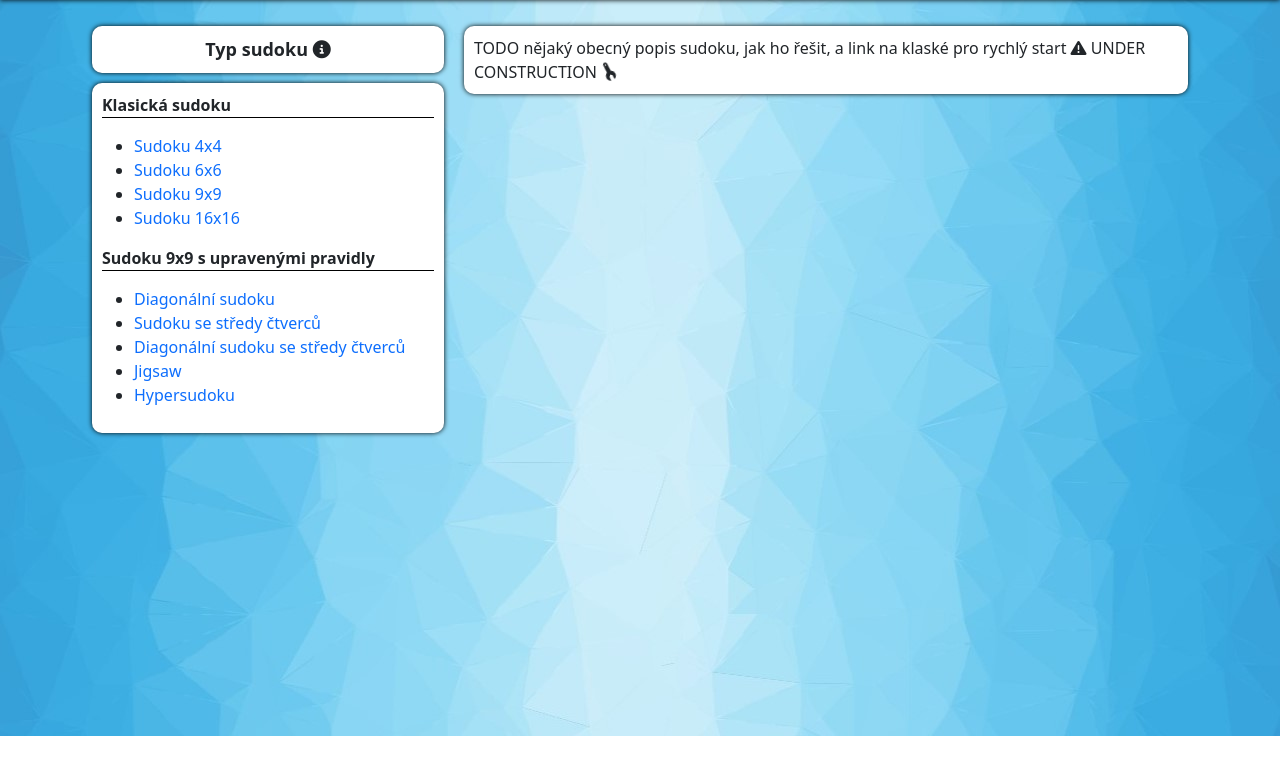
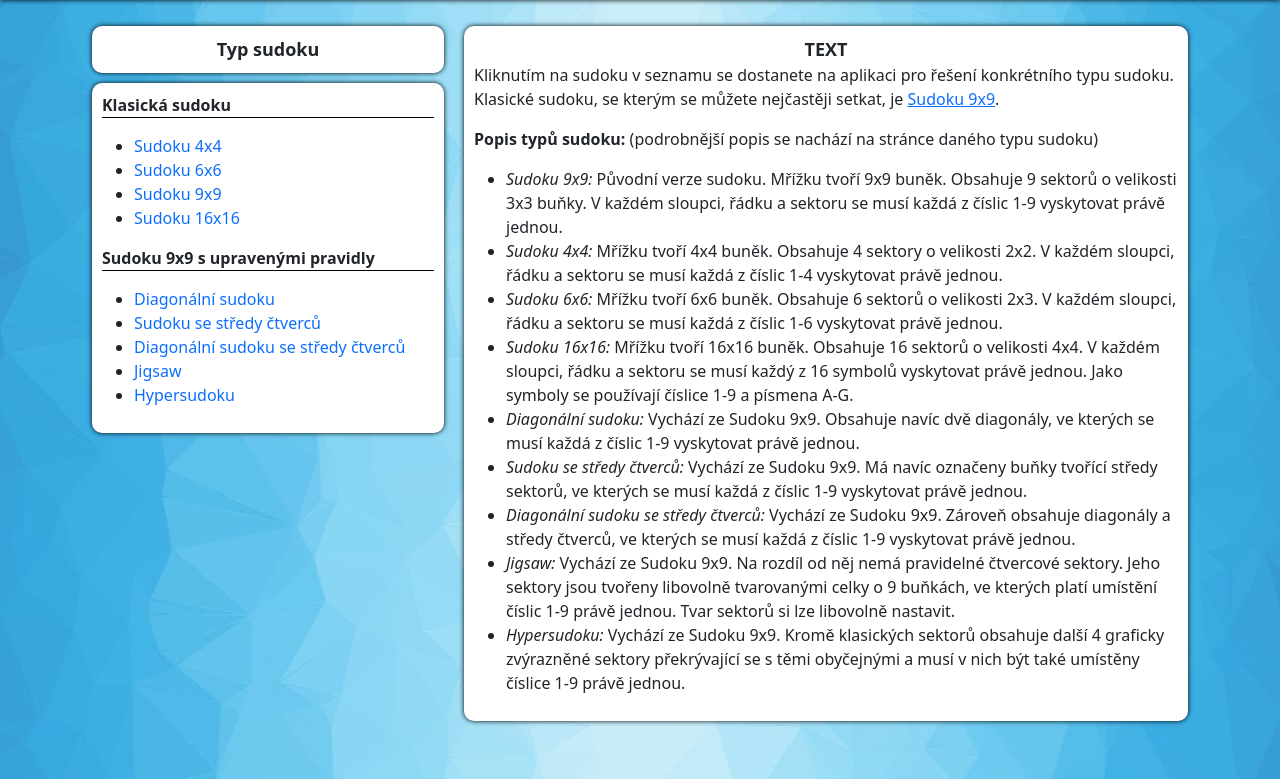
Before and after one commit to hojkas/sudoku-solver, a Django app: page /solver/ in a window 1280 px wide. Shown: the part 64-843 px from the top of the page. Before the commit the page ends 800 px from the top, so only its background shows below. Run offline with Django 3.2, Linux system fonts and the light colour scheme; some libraries are stand-ins or nearby versions.

Commit message:
first two landing pages + start of modal on solver

```diff
--- a/sudoku/views.py
+++ b/sudoku/views.py
@@ -251,6 +251,11 @@ def solver(request, name):
         custom_context['jigsaw_sectors'] = jigsaw_sectors
         custom_context['jigsaw_cell_sectors'] = jigsaw_cell_sectors
 
+    seen_name = 'seen_' + name
+    seen_this = request.session.get(seen_name, False)
+    request.session[seen_name] = True
+    custom_context['seen_this'] = seen_this
+
     return render(request, template, custom_context)
 
 def edit_jigsaw_shape(request):
--- a/templates/solver/index.html
+++ b/templates/solver/index.html
@@ -1,32 +1,5 @@
 {% extends "solver/solver_layout.html" %}
 {% load i18n %}
-
-{% block modals %}
-    {{ block.super }}
-
-    <!-- Modal sudokuInfoModal -->
-    <div class="modal fade" id="sudokuInfoModal" tabindex="-1" aria-labelledby="sudokuInfoModalLabel" aria-hidden="true">
-      <div class="modal-dialog modal-lg">
-        <div class="modal-content">
-          <div class="modal-header">
-            <h5 class="modal-title" id="exampleModalLabel">
-                {% trans 'Typ sudoku' %}
-            </h5>
-            <button type="button" class="btn-close" data-bs-dismiss="modal" aria-label="Close"></button>
-          </div>
-          <div class="modal-body">
-            TODO popis co typy znamenají a že vyběrem se na ně přesune.
-            <i class="fas fa-exclamation-triangle"></i>
-            UNDER CONSTRUCTION
-            <i class="fas fa-spin fa-wrench"></i> <!-- TODO construction -->
-          </div>
-          <div class="modal-footer">
-            <button type="button" class="btn btn-secondary" data-bs-dismiss="modal">{% trans 'Zavřít' %}</button>
-          </div>
-        </div>
-      </div>
-    </div>
-{% endblock %}
 
 {% block content %}
     <div class="row">
@@ -34,8 +7,6 @@
             <div class="main-block">
                 <div class="custom-list-class">
                     {% trans 'Typ sudoku' %}
-                    <i type="button" class="fas fa-info-circle" data-bs-toggle="modal"
-                       data-bs-target="#sudokuInfoModal"></i>
                 </div>
             </div>
             <div class="main-block">
@@ -67,10 +38,60 @@
         </div>
         <div class="col-md-8">
             <div class="main-block">
-                TODO nějaký obecný popis sudoku, jak ho řešit, a link na klaské pro rychlý start
-                <i class="fas fa-exclamation-triangle"></i>
-                UNDER CONSTRUCTION
-                <i class="fas fa-spin fa-wrench"></i> <!-- TODO construction -->
+                <div class="custom-list-class">TEXT</div>
+                {% blocktrans %}
+                    <p>
+                        Kliknutím na sudoku v seznamu se dostanete na aplikaci pro řešení konkrétního typu sudoku.
+                        Klasické sudoku, se kterým se můžete nejčastěji setkat, je <a href="/solver/sudoku9x9">
+                        Sudoku 9x9</a>.
+                    </p>
+                    <p>
+                        <b>Popis typů sudoku:</b> (podrobnější popis se nachází na stránce daného typu sudoku)
+                        <ul>
+                            <li>
+                                <em>Sudoku 9x9:</em> Původní verze sudoku. Mřížku tvoří 9x9 buněk. Obsahuje 9 sektorů
+                                o velikosti 3x3 buňky. V každém sloupci, řádku a sektoru se musí každá z číslic 1-9
+                                vyskytovat právě jednou.
+                            </li>
+                            <li>
+                                <em>Sudoku 4x4:</em> Mřížku tvoří 4x4 buněk. Obsahuje 4 sektory o velikosti 2x2.
+                                V každém sloupci, řádku a sektoru se musí každá z číslic 1-4 vyskytovat právě jednou.
+                            </li>
+                            <li>
+                                <em>Sudoku 6x6:</em> Mřížku tvoří 6x6 buněk. Obsahuje 6 sektorů o velikosti 2x3.
+                                V každém sloupci, řádku a sektoru se musí každá z číslic 1-6 vyskytovat právě jednou.
+                            </li>
+                            <li>
+                                <em>Sudoku 16x16:</em> Mřížku tvoří 16x16 buněk. Obsahuje 16 sektorů o velikosti 4x4.
+                                V každém sloupci, řádku a sektoru se musí každý z 16 symbolů vyskytovat právě jednou.
+                                Jako symboly se používají číslice 1-9 a písmena A-G.
+                            </li>
+                            <li>
+                                <em>Diagonální sudoku:</em> Vychází ze Sudoku 9x9. Obsahuje navíc dvě diagonály, ve
+                                kterých se musí každá z číslic 1-9 vyskytovat právě jednou.
+                            </li>
+                            <li>
+                                <em>Sudoku se středy čtverců:</em> Vychází ze Sudoku 9x9. Má navíc označeny buňky
+                                tvořící středy sektorů, ve kterých se musí každá z číslic 1-9 vyskytovat právě jednou.
+                            </li>
+                            <li>
+                                <em>Diagonální sudoku se středy čtverců:</em> Vychází ze Sudoku 9x9. Zároveň obsahuje
+                                diagonály a středy čtverců, ve kterých se musí každá z číslic 1-9 vyskytovat právě
+                                jednou.
+                            </li>
+                            <li>
+                                <em>Jigsaw:</em> Vychází ze Sudoku 9x9. Na rozdíl od něj nemá pravidelné čtvercové
+                                sektory. Jeho sektory jsou tvořeny libovolně tvarovanými celky o 9 buňkách, ve kterých
+                                platí umístění číslic 1-9 právě jednou. Tvar sektorů si lze libovolně nastavit.
+                            </li>
+                            <li>
+                                <em>Hypersudoku:</em> Vychází ze Sudoku 9x9. Kromě klasických sektorů obsahuje
+                                další 4 graficky zvýrazněné sektory překrývající se s těmi obyčejnými a musí v nich
+                                být také umístěny číslice 1-9 právě jednou.
+                            </li>
+                        </ul>
+                    </p>
+                {% endblocktrans %}
             </div>
         </div>
     </div>
```
Also changed, not shown: templates/index.html (+17 -4 lines), templates/solver/solver_div.html (+30 -3 lines).
